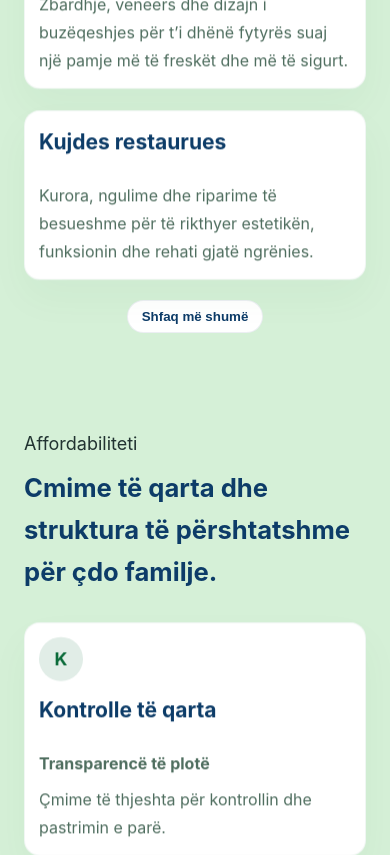
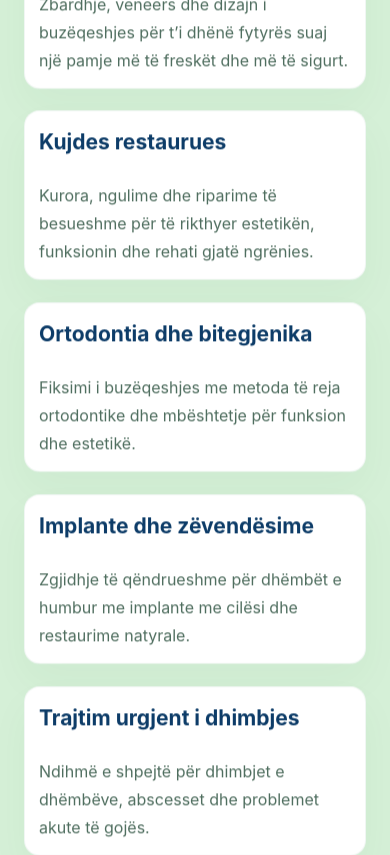
Before and after one commit to edonart333/Biodent, a React (Vite) app: page / in a window 390 px wide. Shown: the part 2512-3367 px from the top of the page. Built offline with nearby package versions, Linux system fonts and the light colour scheme.

Commit message:
Add files via upload

```diff
--- a/src/App.css
+++ b/src/App.css
@@ -92,8 +92,6 @@ body { background: var(--bg); color: var(--text); margin: 0; font-family: Inter,
 .btn.small { padding:8px 14px }
 .btn:hover { transform: translateY(-3px) }
 
-.show-more-mobile { display: none; margin-top: 20px; }
-.show-more-mobile .btn { width: auto; }
 
 .primary { background: linear-gradient(90deg,var(--sage-600),var(--sage-400)); color:#fff; box-shadow: 0 14px 40px rgba(11,107,58,0.12) }
 .secondary { border:1px solid rgba(13,60,104,0.08); color:var(--text-h); background: #fff }
@@ -203,7 +201,6 @@ body { background: var(--bg); color: var(--text); margin: 0; font-family: Inter,
   .slide-dots { position: static; justify-content:center; margin-top:16px; right:auto; left:auto; }
   .hero-highlights { justify-content:center; }
   .hero-highlights span { width: 100%; }
-  .show-more-mobile { display: flex; justify-content: center; }
 }
 @media (max-width:760px){
   .container { padding: 0 16px; }
--- a/src/App.jsx
+++ b/src/App.jsx
@@ -13,31 +13,29 @@ function App() {
       src: 'https://tse2.mm.bing.net/th/id/OIP.m4eCtlBWcmJWENi8eMYjdwHaEP?cb=thfvnextfalcon2&rs=1&pid=ImgDetMain&o=7&rm=3',
       title: 'Rezultate të dukshme dhe dhëmbë të shëndetshëm',
       description: 'Rezultate vizualisht të dukshme dhe dhëmbë të shëndetshëm pas trajtimeve tona.',
-      alt: '',
+
     },
     {
       src: 'https://images.unsplash.com/photo-1544005313-94ddf0286df2?auto=format&fit=crop&w=1400&q=80',
       title: 'Buzëqeshjet që rrisin besimin',
       description: 'Qershia mbi tortë? Dhëmbë të shëndetshëm që shfaqen në një buzëqeshje të plotë.',
-      alt: '',
+
     },
     {
       src: 'https://images.unsplash.com/photo-1507003211169-0a1dd7228f2d?auto=format&fit=crop&w=1400&q=80',
       title: 'Elegancë dentare për çdo buzëqeshje',
       description: 'Buzëqeshjet e pacientëve tanë pas traumave të dhëmbëve rritin besimin dhe komoditetin.',
-      alt: '',
+
     },
     {
       src: 'https://static.vecteezy.com/system/resources/previews/057/087/596/large_2x/a-handsome-man-with-a-genuine-smile-and-perfect-teeth-poses-against-a-neutral-background-conveying-joy-and-a-sense-of-well-being-free-photo.jpg',
       title: 'Dhëmbë të bardhë që bëjnë ndryshimin',
       description: 'Trajtimet tona estetike mbi dhëmbë të dukshëm sjellin rezultate të qarta.',
-      alt: '',
+
     },
   ]
 
   const [slideIndex, setSlideIndex] = useState(0)
-  const [showAllServices, setShowAllServices] = useState(false)
-  const [isMobile, setIsMobile] = useState(false)
 
   useEffect(() => {
     const timer = setInterval(() => {
@@ -45,14 +43,6 @@ function App() {
     }, 7000)
     return () => clearInterval(timer)
   }, [slides.length])
-
-  useEffect(() => {
-    const query = window.matchMedia('(max-width: 900px)')
-    const update = () => setIsMobile(query.matches)
-    update()
-    query.addEventListener('change', update)
-    return () => query.removeEventListener('change', update)
-  }, [])
 
   useEffect(() => {
     const elements = document.querySelectorAll('.fade-up')
@@ -122,8 +112,6 @@ function App() {
       details: 'Ofrojmë opsione pagesash, paketim të trajtimeve dhe këshilla të qarta për të reduktuar surprizat në faturë.',
     },
   ]
-
-  const visibleServices = isMobile && !showAllServices ? services.slice(0, 4) : services
 
   const affordability = [
     {
@@ -198,20 +186,13 @@ function App() {
             <p>Nga diagnostikimi i saktë dhe higjiena e përditshme, te trajtimet estetike, implantet dhe urgjencat, ne ofrojmë shërbime gjithëpërfshirëse për të ruajtur dhe përmirësuar shëndetin tuaj oral.</p>
           </div>
           <div className="cards-grid services-grid">
-            {visibleServices.map((service, index) => (
+            {services.map((service, index) => (
               <article key={index} className="card fade-up">
                 <h3>{service.title}</h3>
                 <p>{service.description}</p>
               </article>
             ))}
           </div>
-          {isMobile && services.length > 4 && (
-            <div className="show-more-mobile">
-              <button className="btn secondary small" onClick={() => setShowAllServices((value) => !value)}>
-                {showAllServices ? 'Trego më pak' : 'Shfaq më shumë'}
-              </button>
-            </div>
-          )}
         </section>
 
         <section id="affordability" className="section affordability">
```
